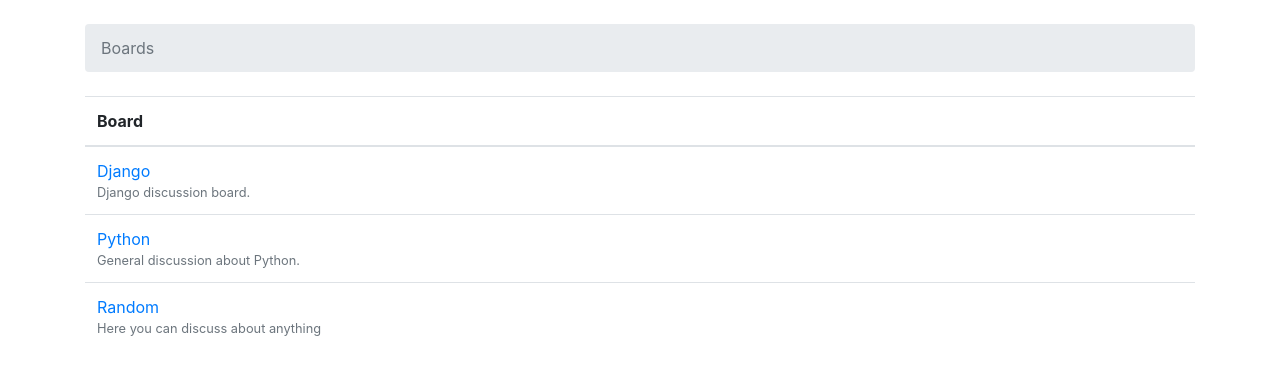
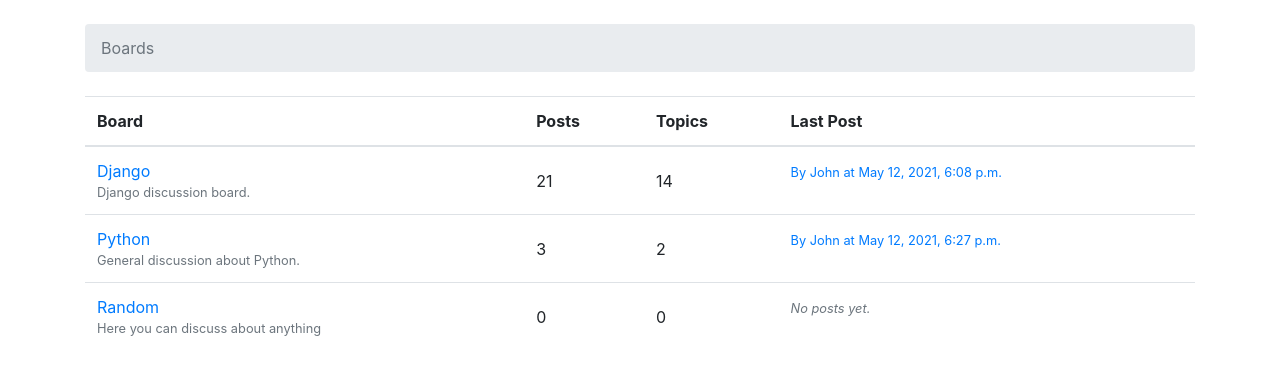
Before and after one commit to GaganDureja/Boards_app, a Django app: page / in a window 1280 px wide. Shown: the part 56-431 px from the top of the page. Run offline with Django 3.2, Linux system fonts and the light colour scheme; data comes from the database, SQL or seed files in the repository; both versions use the stored data as it was after the commit; some libraries are stand-ins or nearby versions; some web fonts are replaced.

Commit message:
reply to post added and homepage view totals working with tests

```diff
--- a/boards/models.py
+++ b/boards/models.py
@@ -4,18 +4,32 @@ from django.db import models
 
 from django.contrib.auth.models import User
 
+from django.utils.text import Truncator
+
 
 class Board(models.Model):
     name = models.CharField(max_length=30, unique=True)
     description = models.CharField(max_length=100)
+
     def __str__(self):
         return self.name
+
+    def get_posts_count(self):
+        return Post.objects.filter(topic__board=self).count()
+
+    def get_last_post(self):
+        return Post.objects.filter(topic__board=self).order_by('-created_at').first()
+
+
 
 class Topic(models.Model):
     subject = models.CharField(max_length=255)
     last_updated = models.DateTimeField(auto_now_add=True)
     board = models.ForeignKey(Board, related_name='topics',on_delete=models.CASCADE)
     starter = models.ForeignKey(User, related_name='topics',on_delete=models.CASCADE)
+
+    def __str__(self):
+        return self.subject
 
 
 
@@ -26,3 +40,7 @@ class Post(models.Model):
     updated_at = models.DateTimeField(null=True)
     created_by = models.ForeignKey(User, related_name='posts',on_delete=models.CASCADE)
     updated_by = models.ForeignKey(User, null=True, related_name='+',on_delete=models.CASCADE)
+
+    def __str__(self):
+        truncated_message = Truncator(self.message)
+        return truncated_message.chars(30)
--- a/boards/views.py
+++ b/boards/views.py
@@ -2,7 +2,7 @@ from django.shortcuts import render,redirect,  get_object_or_404
 
 from .models import Board, Topic, Post
 
-from .forms import NewTopicForm
+from .forms import NewTopicForm, PostForm
 # Create your views here.
 from django.http import HttpResponse, Http404
 
@@ -41,7 +41,7 @@ def board_new_topic(request, pk):
 				topic=topic,
 				created_by=request.user
 			)
-			return redirect('board_topics', pk=board.pk)  # TODO: redirect to the created topic page
+			return redirect('topic_posts',board_pk=board.pk, pk=pk)  # TODO: redirect to the created topic page
 	else:
 		form = NewTopicForm()
 	return render(request, 'new_topic.html', {'board': board, 'form': form})
@@ -51,3 +51,20 @@ def board_new_topic(request, pk):
 def topic_posts(request, board_pk, pk):
     topic = get_object_or_404(Topic, board__pk=board_pk, pk=pk)
     return render(request, 'topic_posts.html', {'topic': topic})
+
+
+
+@login_required
+def reply_topic(request, board_pk, pk):
+    topic = get_object_or_404(Topic, board__pk=board_pk, pk=pk)
+    if request.method == 'POST':
+        form = PostForm(request.POST)
+        if form.is_valid():
+            post = form.save(commit=False)
+            post.topic = topic
+            post.created_by = request.user
+            post.save()
+            return redirect('topic_posts', board_pk=board_pk, pk=pk)
+    else:
+        form = PostForm()
+    return render(request, 'reply_topic.html', {'topic': topic, 'form': form})
--- a/config/urls.py
+++ b/config/urls.py
@@ -71,5 +71,7 @@ urlpatterns = [
 
     path(r'boards/<int:board_pk>/topics/<int:pk>/', views.topic_posts, name='topic_posts'),
 
+    path(r'boards/<int:board_pk>/topics/<int:pk>/reply/', views.reply_topic, name='reply_topic'),
+
     path('admin/', admin.site.urls),
 ]
--- a/templates/home.html
+++ b/templates/home.html
@@ -8,9 +8,9 @@
 		<thead class="thead-inverse">
 			<tr>
 				<th>Board</th>
-				<!-- <th>Posts</th>
+				<th>Posts</th>
 				<th>Topics</th>
-				<th>Last Post</th> -->
+				<th>Last Post</th>
 			</tr>
 		</thead>
 		<tbody>
@@ -20,9 +20,23 @@
 					<a href="{% url 'board_topics' board.pk %}">{{ board.name }}</a>
               		<small class="text-muted d-block" style="color:red;">{{ board.description }}</small>
 				</td>
-				<!-- <td class="align-middle">0</td>
-				<td class="align-middle">0</td>
-				<td></td> -->
+				<td class="align-middle">{{ board.get_posts_count }}</td>
+				<td class="align-middle">{{ board.topics.count }}</td>
+				<td>
+					{% with post=board.get_last_post %}
+						{% if post %}
+						    <small>
+						      <a href="{% url 'topic_posts' board.pk post.topic.pk %}">
+						        By {{ post.created_by.username }} at {{ post.created_at }}
+						      </a>
+						    </small>
+						{% else %}
+						    <small class="text-muted">
+						    	<em>No posts yet.</em>
+						    </small>
+						  {% endif %}
+            		{% endwith %}
+				</td>
 			</tr>
 			{% endfor %}
 		</tbody>
--- a/templates/topic_posts.html
+++ b/templates/topic_posts.html
@@ -18,7 +18,10 @@
   </div>
 
   {% for post in topic.posts.all %}
-    <div class="card mb-2">
+    <div class="card mb-2 {% if forloop.first %}border-dark{% endif %}">
+      {% if forloop.first %}
+        <div class="card-header text-white bg-dark py-2 px-3">{{ topic.subject }}</div>
+      {% endif %}
       <div class="card-body p-3">
         <div class="row">
           <div class="col-2">
```
Also changed, not shown: boards/forms.py (+7 -1 lines), boards/tests/test_view_reply_topic.py (added, +31 -0 lines), templates/reply_topic.html (added, +38 -0 lines), db.sqlite3.
